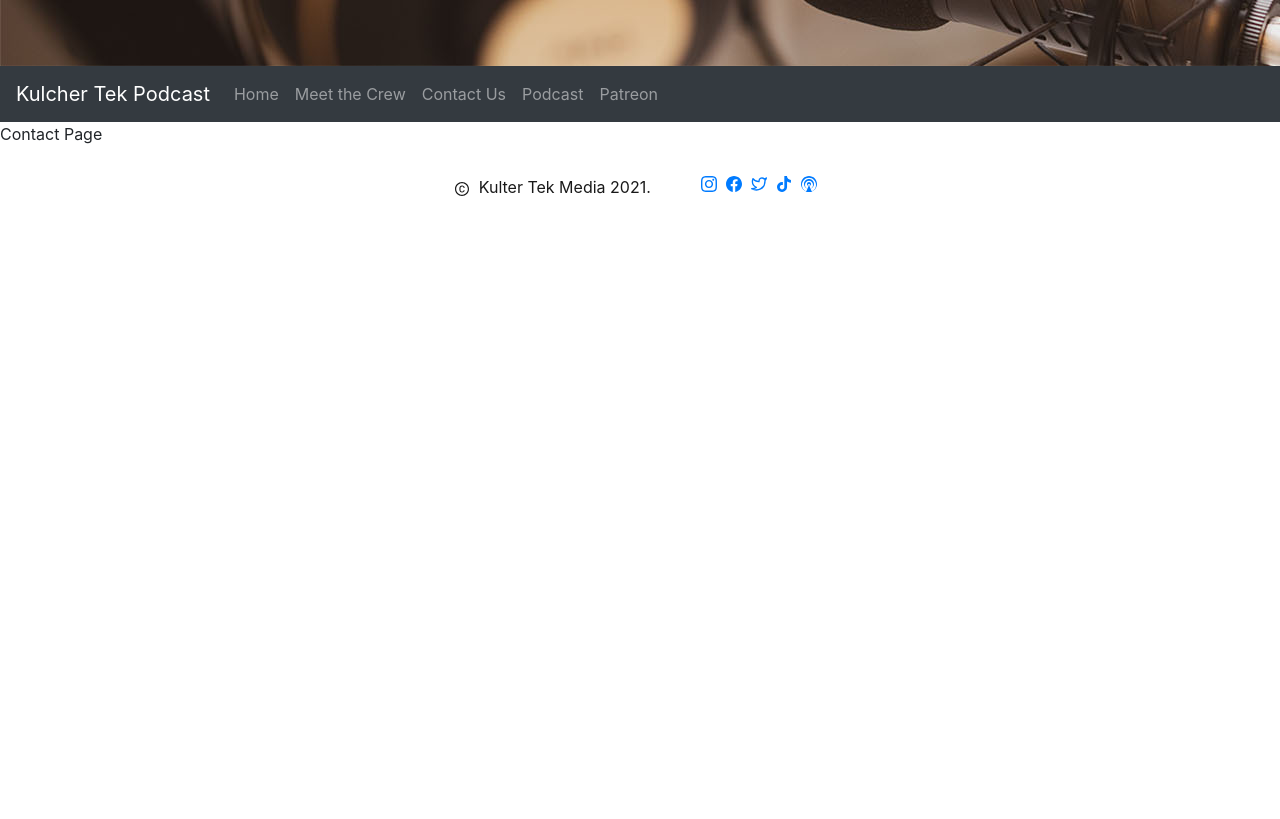
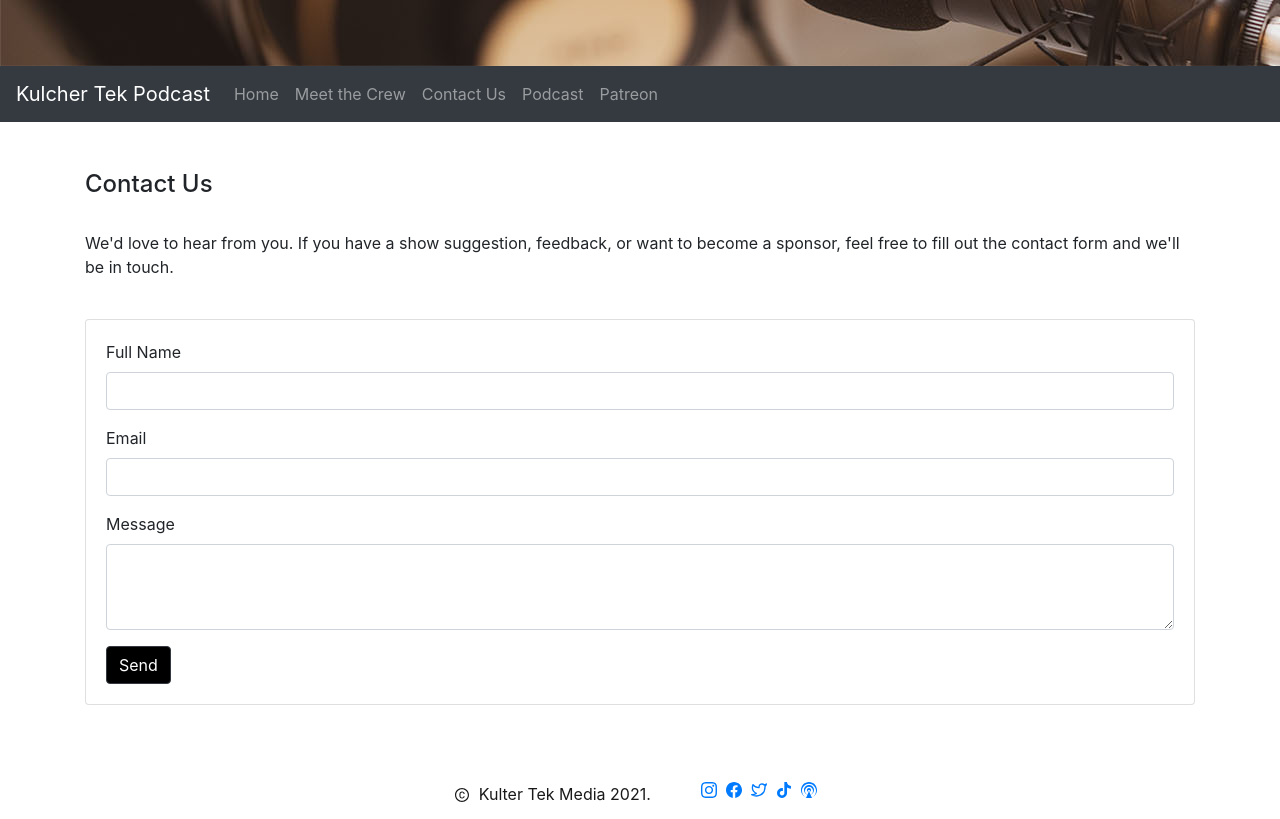
Before and after one commit to jeanhern81/kulcher-tek, a React (Create React App) app: page /contact in a window 1280 px wide. Shown: the part 320-1139 px from the top of the page. Before the commit the page ends 800 px from the top, so only its background shows below. Built offline with nearby package versions, Linux system fonts and the light colour scheme.

Commit message:
created working form

```diff
--- a/src/App.js
+++ b/src/App.js
@@ -22,9 +22,9 @@ function App() {
 <Router>
     <Switch>
 
-      <Route exact path='/' component={Home} />
-      <Route path='/crew' component={Crew} />
-      <Route path='/contact' component={Contact} />
+      <Route  path='/' exact component={Home} />
+      <Route path='/crew' exact component={Crew} />
+      <Route path='/contact' exact component={Contact} />
 
 
     </Switch>
--- /dev/null
+++ b/src/components/ContactBody.js
@@ -0,0 +1,138 @@
+import React from 'react';
+
+import Container from 'react-bootstrap/Container';
+import Form from 'react-bootstrap/Form';
+import Button from 'react-bootstrap/Button';
+import Card from 'react-bootstrap/Card';
+
+import emailjs from 'emailjs-com';
+
+import '../index.css';
+
+class ContactBody extends React.Component {
+
+    constructor(props) {
+        super(props);
+        this.state = {
+            name: '',
+            email: '',
+            message: '',
+            disabled: false,
+            emailSent: null,
+        }
+    }
+
+    handleChange = (event) => {
+        const target = event.target;
+        const value = target.type === 'checkbox' ? target.checked : target.value;
+        const name = target.name;
+
+        this.setState({
+            [name]: value
+        })
+    }
+
+
+
+    handleSubmit = (event) => {
+        event.preventDefault();
+
+        const templateParams = {
+            name: this.state.name + " (" + this.state.email + ")",
+            email: this.state.email,
+            message: this.state.message
+            };
+
+        console.log(event.target);
+
+        this.setState({
+            disabled: false,
+            emailSent: true
+        });
+
+            emailjs
+                .send('service_8zoyzog', 'template_ihya8pc', templateParams, 'user_jT65qxAmmUtUbOJ1GIplf')
+                .then(
+                function(response) {
+                    console.log("EMAIL SUCCESSFULLY SENT", response.status, response.text);
+                },
+                function(error) {
+                    console.log("EMAIL DID NOT SEND!", error);
+                }
+                );
+
+            this.setState({
+                name: "",
+                email: "",
+                message: ""
+                });
+            }
+
+
+
+    render() {
+        return(
+            <div className='contactPage'>
+
+
+            <Container fluid={false} className='py-5'>
+
+            <h4>Contact Us</h4>
+
+            <br />
+
+            <p>We'd love to hear from you. If you have a show suggestion, feedback, or want to become a sponsor, feel free to fill out the contact form and we'll be in touch. </p>
+
+            <br />
+
+            <Card>
+            <Card.Body>
+
+
+
+                    <Form onSubmit={this.handleSubmit}>
+                        <Form.Group>
+                            <Form.Label htmlFor="full-name">Full Name</Form.Label>
+                            <Form.Control id="full-name" name="name" type="text" value={this.state.name} onChange={this.handleChange} />
+                        </Form.Group>
+
+
+                        <Form.Group>
+                            <Form.Label htmlFor="email">Email</Form.Label>
+                            <Form.Control id="email" name="email" type="email" value={this.state.email} onChange={this.handleChange} />
+                        </Form.Group>
+
+
+                        <Form.Group>
+                            <Form.Label htmlFor="message">Message</Form.Label>
+                            <Form.Control id="message" name="message" as="textarea"rows="3" value={this.state.message} onChange={this.handleChange} />
+                        </Form.Group>
+
+
+                        <Button className="d-inline-block" variant="dark" type="submit" disabled={this.state.disabled}>
+                            Send
+                        </Button>
+
+
+                        {this.state.emailSent === true && <p className="d-inline success-msg"> Email Sent</p>}
+                        {this.state.emailSent === false && <p className="d-inline err-msg"> Email Not Sent</p>}
+                    </Form>
+
+                    </Card.Body>
+                    </Card>
+
+
+
+                </Container>
+
+            </div>
+
+
+
+        );
+
+}
+
+}
+
+export default ContactBody;
--- a/src/index.css
+++ b/src/index.css
@@ -50,3 +50,18 @@ p.jeanetteTxt {
   padding-right: 0% !important;
   margin-bottom: 0% !important;
 }
+
+.btn-dark {
+  background-color:black !important;
+}
+
+.d-inline,
+.succege-msg {
+
+color: green !important;
+}
+
+.d-inline,
+.err-msg {
+  color: red !important;
+}
--- a/src/pages/Contact.js
+++ b/src/pages/Contact.js
@@ -1,6 +1,6 @@
 import React from "react";
 
-
+import ContactBody from '../components/ContactBody';
 
 
 //Style Sheet
@@ -12,7 +12,7 @@ function Contact() {
 return (
 
     <p>
-        Contact Page
+        <ContactBody />
     </p>
 
 );
```
